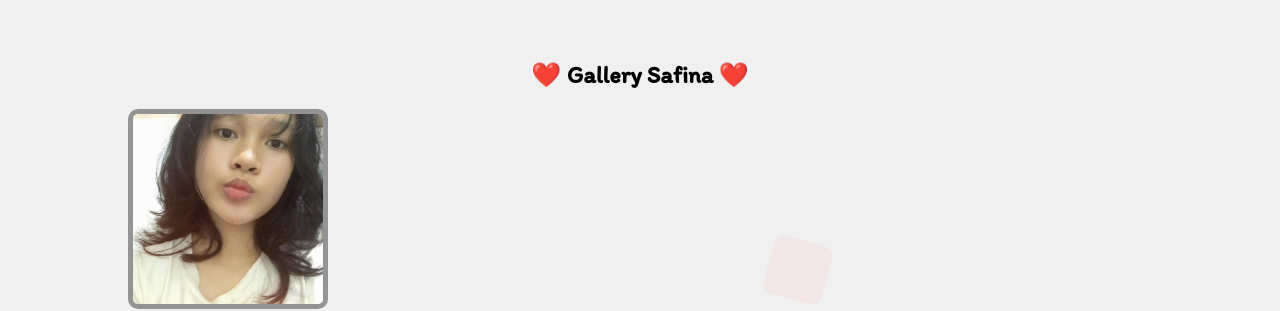
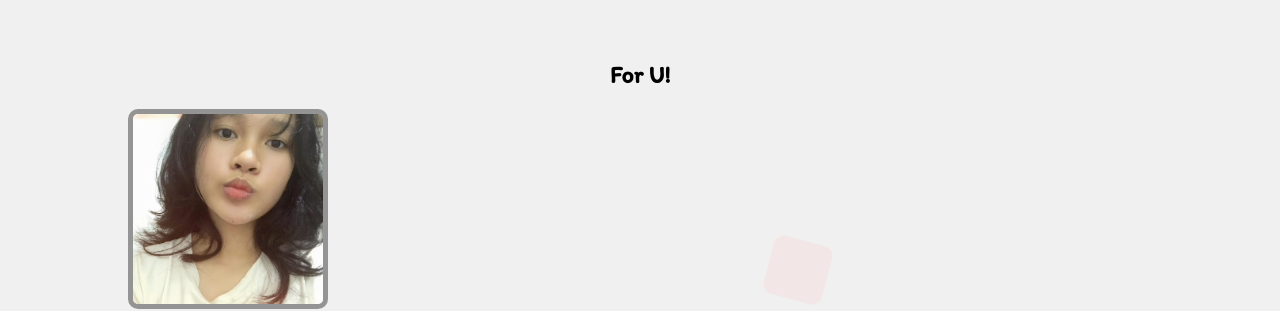
Before and after one commit to paltoddd/jadi-apa-nih, a plain HTML site: page index.html in a window 1280 px wide. Shown: the top 311 px of the page. Drawn offline with Linux system fonts and the light colour scheme.

Commit message:
Update index.html

```diff
--- a/index.html
+++ b/index.html
@@ -33,7 +33,7 @@
 
   <!-- Gallery Section -->
   <section class="gallery">
-    <h1>❤️ Gallery Safina ❤️</h1>
+    <h1>For U!</h1>
     <div class="frame-container">
       <div class="frame left" data-scroll><img src="assets/foto (1).jpeg" alt="Foto Kamu"></div>
       <div class="frame right" data-scroll><img src="assets/foto (2).jpeg" alt=""></div>
```
